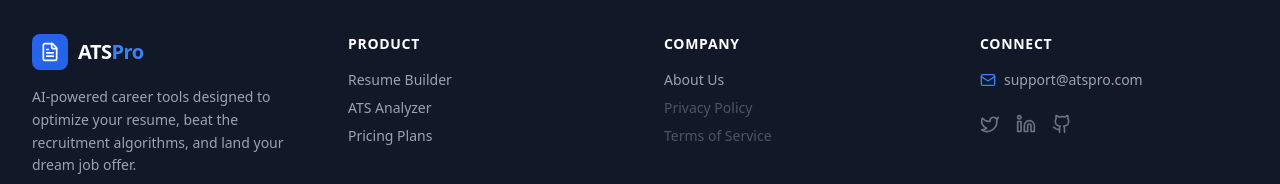
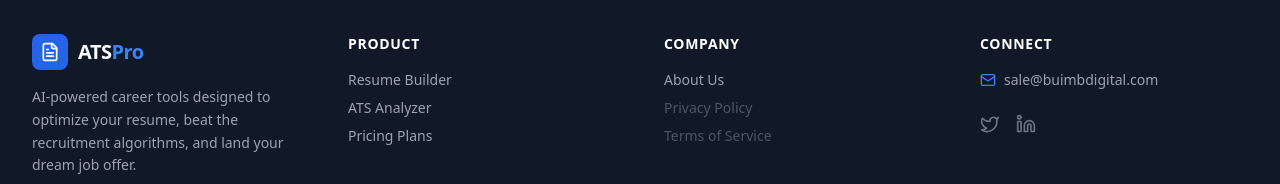
Before and after one commit to Chandanchaurasiya55/ATS-CHECKER, a React (Vite) app in the folder Frontend/: page / in a window 1280 px wide. Shown: the part 3456-3640 px from the top of the page. Built offline with nearby package versions, Linux system fonts and the light colour scheme.

Commit message:
feat: add Footer component with site navigation and contact links

```diff
--- a/Frontend/src/components/Footer.jsx
+++ b/Frontend/src/components/Footer.jsx
@@ -59,7 +59,7 @@ const Footer = () => {
             <ul className="space-y-3 text-sm">
               <li className="flex items-center gap-2">
                 <Mail className="w-4 h-4 text-primary-500" />
-                <a href="mailto:support@atspro.com" className="hover:text-white transition-colors">support@atspro.com</a>
+                <a href="mailto:sale@buimbdigital.com" className="hover:text-white transition-colors">sale@buimbdigital.com</a>
               </li>
             </ul>
             <div className="flex items-center gap-4 pt-2">
@@ -68,9 +68,6 @@ const Footer = () => {
               </a>
               <a href="#" className="hover:text-white transition-colors text-gray-500">
                 <Linkedin className="w-5 h-5" />
-              </a>
-              <a href="#" className="hover:text-white transition-colors text-gray-500">
-                <Github className="w-5 h-5" />
               </a>
             </div>
           </div>
```
